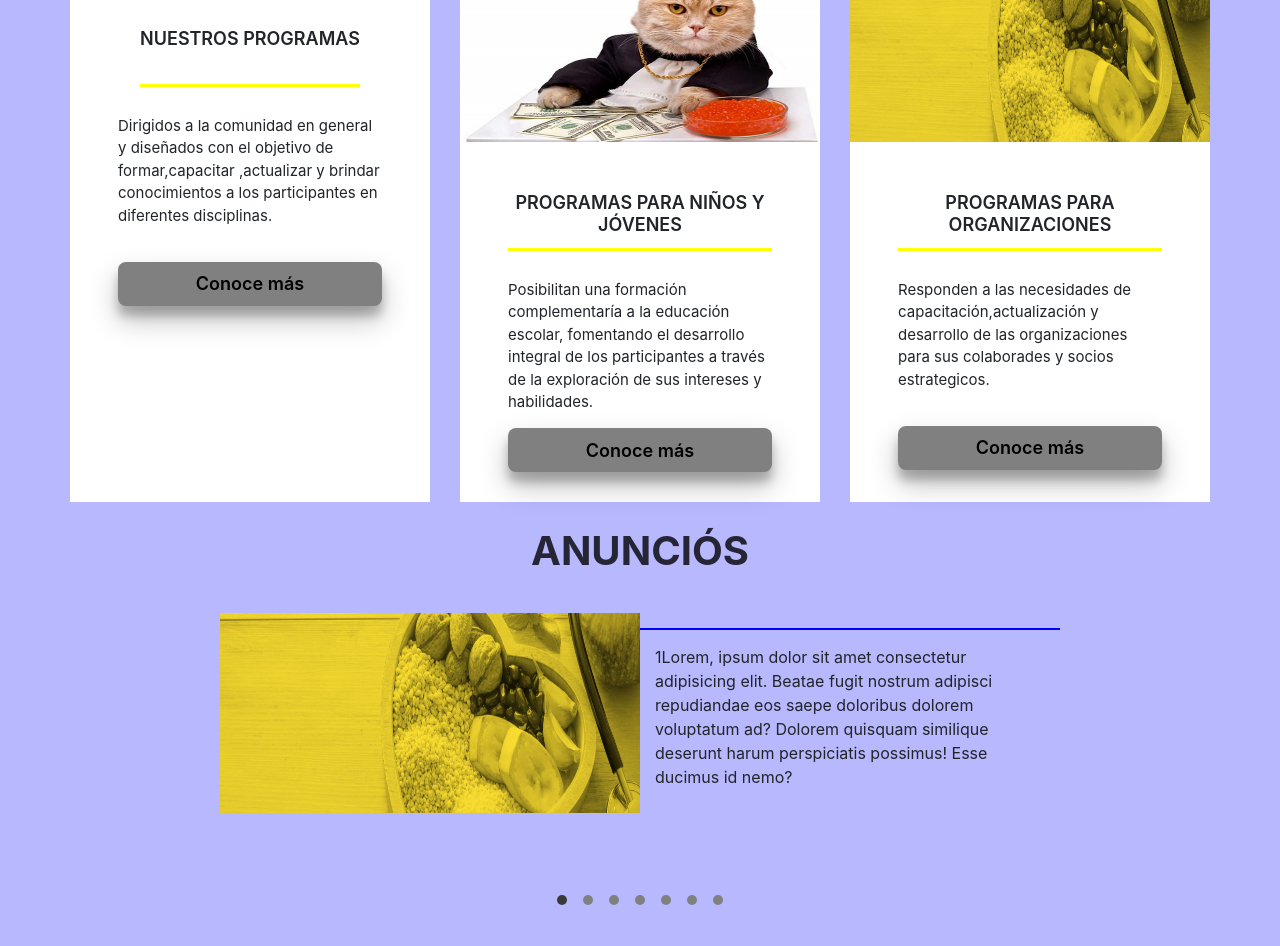
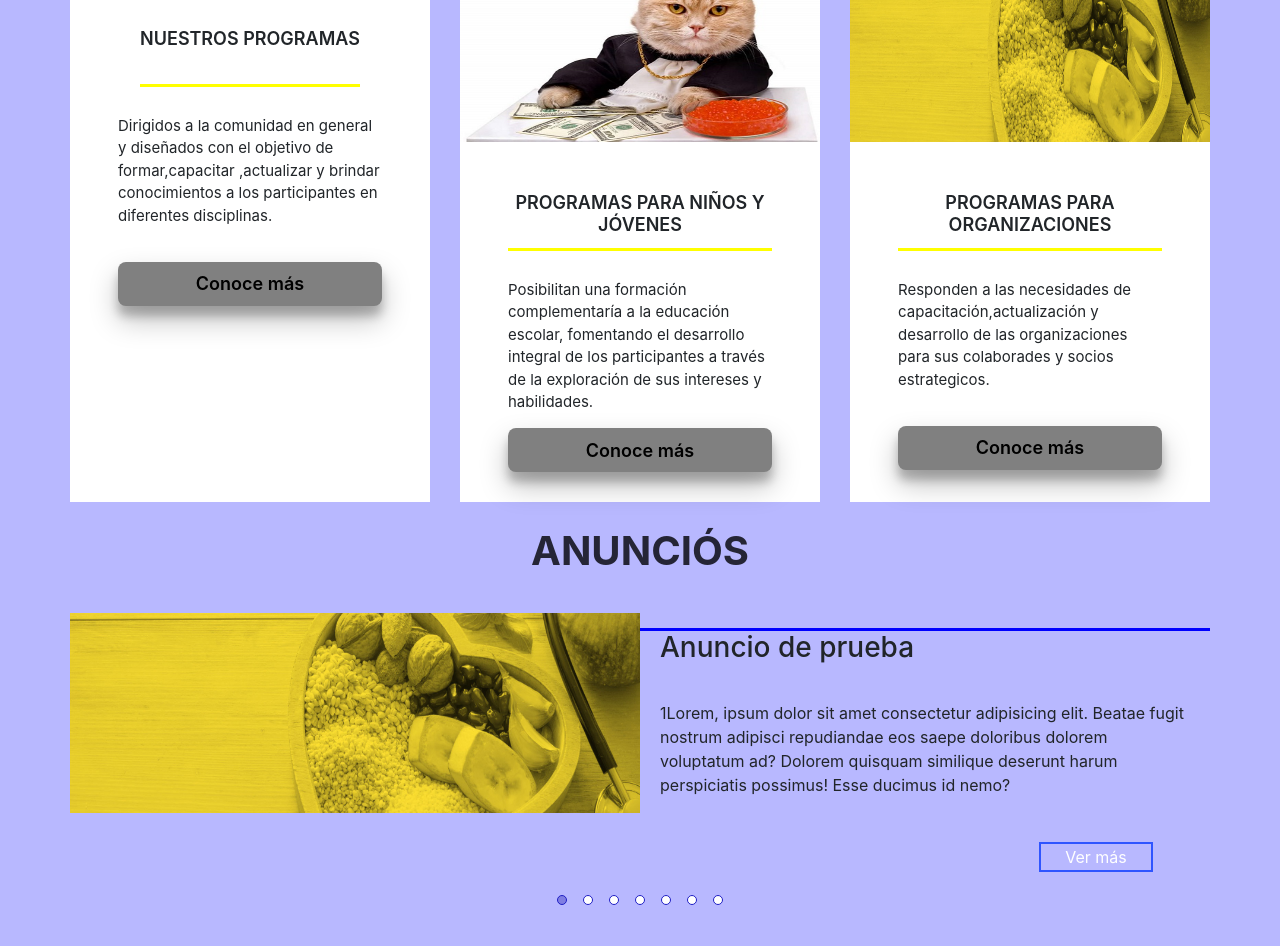
Before and after one commit to jackas779/uniandes, a plain HTML site: page index.html in a window 1280 px wide. Shown: the part 701-1647 px from the top of the page. Drawn offline with nearby package versions, Linux system fonts and the light colour scheme.

Commit message:
Se corrige slider de anuncios

```diff
--- a/assets/scss/components/_slider_anuncios.scss
+++ b/assets/scss/components/_slider_anuncios.scss
@@ -11,7 +11,7 @@
 
 .container_slider_anuncios{
     margin: auto;
-    width: 900px;
+    width: 1200px;
     padding: 30px;
     display: flex;
     position: relative;
@@ -19,7 +19,7 @@
     .container_slider_anuncios__content{
         display: flex;
         position: relative;
-        width: 900px;
+        width: 1200px;
         height: 300px;
         justify-content: center;
 
@@ -34,25 +34,38 @@
             .container_items__img{
                 height: 200px;
                 opacity: 0;
+                position: absolute;
+                left: 0;
+                top:0;
+                width: 50%;
 
                 img{
-                    width: 50%;
-                    position: absolute;
-                    left: 0;
-                    top:0;
+                    width: 100%;
                     height: inherit;
                 }
             }
             .container_items__content{
                 opacity: 0;
+                position: absolute;
+                right: 0;
+                top: 5%;
+                width: 50%;
+                height: 95%;
+
+                h3{
+                    padding: 0 20px;
+                    border-top: 3.5px solid blue;
+                }
                 p{
-                    width: 50%;
-                    position: absolute;
-                    right: 0;
-                    top: 15px;
-                    padding: 15px;
-                    display: inline-block;
-                    border-top: 2px solid rgb(0, 0, 255);
+                    padding: 5% 20px;
+                }
+                button{
+                    background-color: transparent;
+                    width: 20%;
+                    border: 2px solid rgb(47, 85, 255);
+                    color: white;
+                    float: right;
+                    margin-right: 10%;
                 }
             }
 
@@ -66,13 +79,14 @@
             input[type="radio"] + label{
                 margin: 8px;
                 display: block;
-                background-color: rgb(128, 128, 128);
+                background-color: rgb(255, 255, 255);
+                border: 0.5px solid rgb(31, 31, 197);
                 width: 10px;
                 height: 10px;
                 border-radius: 100%;
             }
             input[type="radio"]:checked + label{
-                background-color: rgb(59, 58, 58);
+                background-color: rgb(128, 126, 226);
             }
 
         }
--- a/index.html
+++ b/index.html
@@ -159,7 +159,9 @@
           <img src="assets/imagen/gatologin.jpeg" alt="gato">
         </div>
         <div class="container_items__content">
+          <h3>Anuncio de prueba</h3>
           <p>1Lorem, ipsum dolor sit amet consectetur adipisicing elit. Beatae fugit nostrum adipisci repudiandae eos saepe doloribus dolorem voluptatum ad? Dolorem quisquam similique deserunt harum perspiciatis possimus! Esse ducimus id nemo?</p>
+          <button>Ver más</button>
         </div>
       </div>
       <div class="container_slider_anuncios__content__items container_items">
@@ -169,7 +171,9 @@
           <img src="assets/imagen/gatoq.jpg" alt="gato">
         </div>
         <div class="container_items__content">
+          <h3>Anuncio de prueba</h3>
           <p>Lorem, ipsum dolor sit amet consectetur adipisicing elit. Beatae fugit nostrum adipisci repudiandae eos saepe doloribus dolorem voluptatum ad? Dolorem quisquam similique deserunt harum perspiciatis possimus! Esse ducimus id nemo?</p>
+          <button>Ver más</button>
         </div>
       </div>
       <div class="container_slider_anuncios__content__items container_items">
@@ -179,7 +183,9 @@
           <img src="assets/imagen/BannerDestacado_Extension-2021.jpg" alt="gato">
         </div>
         <div class="container_items__content">
+          <h3>Anuncio de prueba</h3>
           <p>2Lorem, ipsum dolor sit amet consectetur adipisicing elit. Beatae fugit nostrum adipisci repudiandae eos saepe doloribus dolorem voluptatum ad? Dolorem quisquam similique deserunt harum perspiciatis possimus! Esse ducimus id nemo?</p>
+          <button>Ver más</button>
         </div>
       </div>
       <div class="container_slider_anuncios__content__items container_items">
@@ -189,7 +195,9 @@
           <img src="assets/imagen/gato.jpg" alt="gato">
         </div>
         <div class="container_items__content">
+          <h3>Anuncio de prueba</h3>
           <p>3Lorem, ipsum dolor sit amet consectetur adipisicing elit. Beatae fugit nostrum adipisci repudiandae eos saepe doloribus dolorem voluptatum ad? Dolorem quisquam similique deserunt harum perspiciatis possimus! Esse ducimus id nemo?</p>
+          <button>Ver más</button>
         </div>
       </div>
       <div class="container_slider_anuncios__content__items container_items">
@@ -199,7 +207,9 @@
           <img src="assets/imagen/Gatoteclado.gif" alt="gato">
         </div>
         <div class="container_items__content">
+          <h3>Anuncio de prueba</h3>
           <p>4Lorem, ipsum dolor sit amet consectetur adipisicing elit. Beatae fugit nostrum adipisci repudiandae eos saepe doloribus dolorem voluptatum ad? Dolorem quisquam similique deserunt harum perspiciatis possimus! Esse ducimus id nemo?</p>
+          <button>Ver más</button>
         </div>
       </div>
       <div class="container_slider_anuncios__content__items container_items">
@@ -209,7 +219,9 @@
           <img src="assets/imagen/cat-typing-2.gif" alt="gato">
         </div>
         <div class="container_items__content">
+          <h3>Anuncio de prueba</h3>
           <p>5Lorem, ipsum dolor sit amet consectetur adipisicing elit. Beatae fugit nostrum adipisci repudiandae eos saepe doloribus dolorem voluptatum ad? Dolorem quisquam similique deserunt harum perspiciatis possimus! Esse ducimus id nemo?</p>
+          <button>Ver más</button>
         </div>
       </div>
       <div class="container_slider_anuncios__content__items container_items">
@@ -219,7 +231,9 @@
           <img src="assets/imagen/admin.jpg" alt="gato">
         </div>
         <div class="container_items__content">
+          <h3>Anuncio de prueba</h3>
           <p>Lorem, ipsum dolor sit amet consectetur adipisicing elit. Beatae fugit nostrum adipisci repudiandae eos saepe doloribus dolorem voluptatum ad? Dolorem quisquam similique deserunt harum perspiciatis possimus! Esse ducimus id nemo?</p>
+          <button>Ver más</button>
         </div>
       </div>
 
```
Also changed, not shown: assets/css/main.css, 1 other file.
